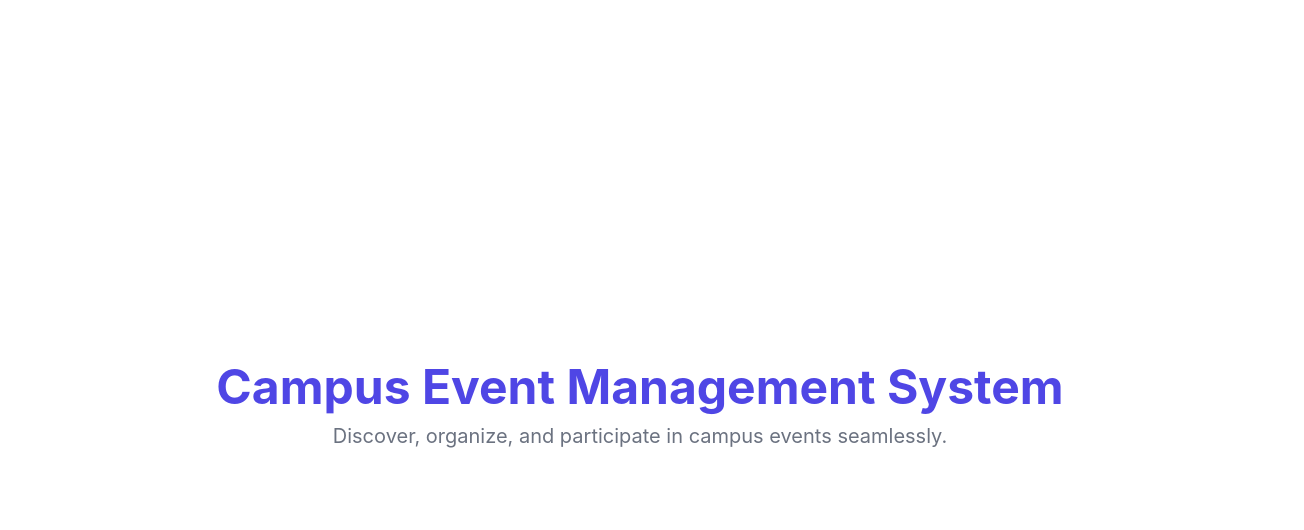
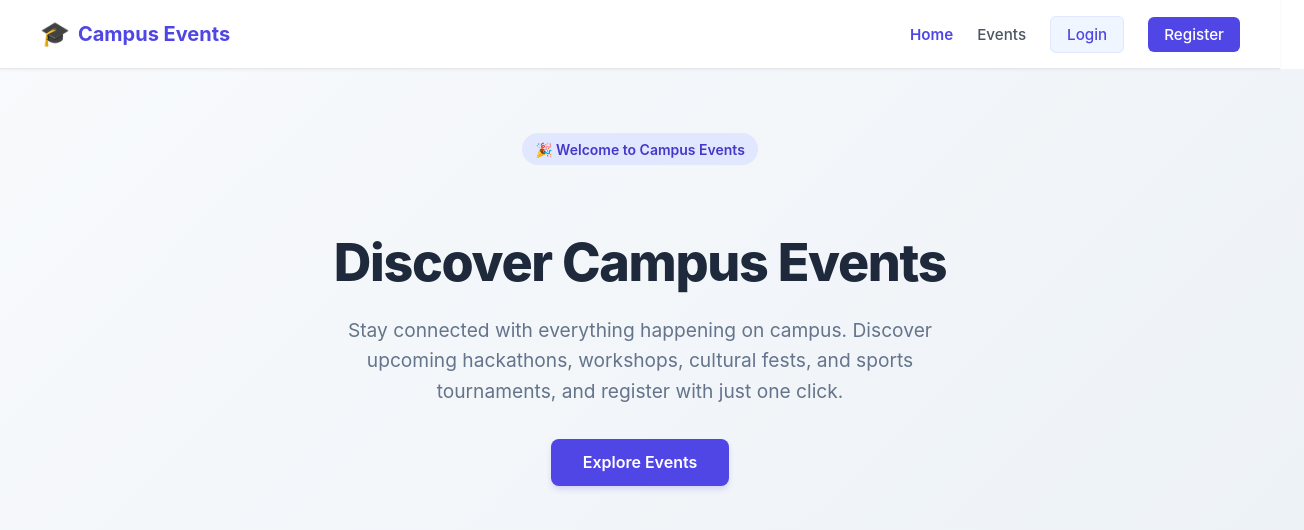
Before and after one commit to DevGoyal9238/campus-event-management-system, a React (Vite) app in the folder client/: page / in a window 1280 px wide. Shown: the top 530 px of the page, 1304 px wide, since content can reach past the window. Built offline with nearby package versions, Linux system fonts and the light colour scheme.

Commit message:
Add Navbar and Home page

```diff
--- a/client/src/App.css
+++ b/client/src/App.css
@@ -1,27 +1,18 @@
 #root {
-  max-width: 1280px;
-  margin: 0 auto;
-  padding: 2rem;
-  text-align: center;
+  width: 100%;
+  margin: 0;
+  padding: 0;
+  text-align: left;
 }
 
-.app-container {
+.app {
+  min-height: 100vh;
   display: flex;
   flex-direction: column;
-  align-items: center;
-  justify-content: center;
-  min-height: 60vh;
+  background-color: #f8fafc;
 }
 
-.hero-header h1 {
-  font-size: 3rem;
-  font-weight: 700;
-  color: #4f46e5;
-  margin-bottom: 0.5rem;
+.main-content {
+  flex: 1;
+  width: 100%;
 }
-
-.subtitle {
-  font-size: 1.25rem;
-  color: #6b7280;
-  margin-top: 0;
-}
--- a/client/src/App.jsx
+++ b/client/src/App.jsx
@@ -1,12 +1,14 @@
+import Navbar from './components/Navbar'
+import Home from './pages/Home'
 import './App.css'
 
 function App() {
   return (
-    <div className="app-container">
-      <header className="hero-header">
-        <h1>Campus Event Management System</h1>
-        <p className="subtitle">Discover, organize, and participate in campus events seamlessly.</p>
-      </header>
+    <div className="app">
+      <Navbar />
+      <main className="main-content">
+        <Home />
+      </main>
     </div>
   )
 }
--- /dev/null
+++ b/client/src/components/Navbar.css
@@ -0,0 +1,82 @@
+.navbar {
+  background-color: #ffffff;
+  border-bottom: 1px solid #e5e7eb;
+  position: sticky;
+  top: 0;
+  z-index: 100;
+  box-shadow: 0 1px 3px 0 rgba(0, 0, 0, 0.05);
+}
+
+.navbar-container {
+  max-width: 1200px;
+  margin: 0 auto;
+  padding: 1rem 2rem;
+  display: flex;
+  justify-content: space-between;
+  align-items: center;
+}
+
+.navbar-logo {
+  display: flex;
+  align-items: center;
+  gap: 0.5rem;
+  font-size: 1.25rem;
+  font-weight: 700;
+  color: #4f46e5;
+  cursor: pointer;
+}
+
+.logo-icon {
+  font-size: 1.5rem;
+}
+
+.navbar-links {
+  display: flex;
+  align-items: center;
+  list-style: none;
+  margin: 0;
+  padding: 0;
+  gap: 1.5rem;
+}
+
+.nav-link {
+  text-decoration: none;
+  color: #4b5563;
+  font-weight: 500;
+  font-size: 0.95rem;
+  transition: color 0.2s ease;
+}
+
+.nav-link:hover {
+  color: #4f46e5;
+}
+
+.nav-link.active {
+  color: #4f46e5;
+  font-weight: 600;
+}
+
+.nav-btn-secondary {
+  padding: 0.5rem 1rem;
+  border-radius: 6px;
+  color: #4f46e5;
+  border: 1px solid #e0e7ff;
+  background-color: #eff6ff;
+  transition: all 0.2s ease;
+}
+
+.nav-btn-secondary:hover {
+  background-color: #e0e7ff;
+}
+
+.nav-btn-primary {
+  padding: 0.5rem 1rem;
+  border-radius: 6px;
+  color: #ffffff !important;
+  background-color: #4f46e5;
+  transition: background-color 0.2s ease;
+}
+
+.nav-btn-primary:hover {
+  background-color: #4338ca;
+}
--- /dev/null
+++ b/client/src/components/Navbar.jsx
@@ -0,0 +1,22 @@
+import './Navbar.css'
+
+function Navbar() {
+  return (
+    <nav className="navbar">
+      <div className="navbar-container">
+        <div className="navbar-logo">
+          <span className="logo-icon">🎓</span>
+          <span className="logo-text">Campus Events</span>
+        </div>
+        <ul className="navbar-links">
+          <li><a href="#" className="nav-link active">Home</a></li>
+          <li><a href="#" className="nav-link">Events</a></li>
+          <li><a href="#" className="nav-link nav-btn-secondary">Login</a></li>
+          <li><a href="#" className="nav-link nav-btn-primary">Register</a></li>
+        </ul>
+      </div>
+    </nav>
+  )
+}
+
+export default Navbar
--- /dev/null
+++ b/client/src/pages/Home.css
@@ -0,0 +1,76 @@
+.home-container {
+  display: flex;
+  flex-direction: column;
+  align-items: center;
+  width: 100%;
+}
+
+.hero-section {
+  width: 100%;
+  padding: 4rem 1.5rem;
+  background: linear-gradient(135deg, #f8fafc 0%, #edf2f7 100%);
+  display: flex;
+  justify-content: center;
+  align-items: center;
+  text-align: center;
+}
+
+.hero-content {
+  max-width: 800px;
+  margin: 0 auto;
+}
+
+.hero-badge {
+  display: inline-block;
+  padding: 0.35rem 0.85rem;
+  background-color: #e0e7ff;
+  color: #4338ca;
+  border-radius: 9999px;
+  font-size: 0.875rem;
+  font-weight: 600;
+  margin-bottom: 1.5rem;
+}
+
+.hero-title {
+  font-size: 3.25rem;
+  font-weight: 800;
+  color: #1e293b;
+  line-height: 1.2;
+  margin-bottom: 1.25rem;
+  letter-spacing: -0.025em;
+}
+
+.hero-description {
+  font-size: 1.2rem;
+  color: #64748b;
+  line-height: 1.6;
+  margin-bottom: 2rem;
+  max-width: 650px;
+  margin-left: auto;
+  margin-right: auto;
+}
+
+.hero-actions {
+  display: flex;
+  justify-content: center;
+  gap: 1rem;
+}
+
+.btn-explore {
+  padding: 0.85rem 2rem;
+  font-size: 1rem;
+  font-weight: 600;
+  color: #ffffff;
+  background-color: #4f46e5;
+  border: none;
+  border-radius: 8px;
+  cursor: pointer;
+  box-shadow: 0 4px 6px -1px rgba(79, 70, 229, 0.2);
+  transition: all 0.2s ease;
+}
+
+.btn-explore:hover {
+  background-color: #4338ca;
+  transform: translateY(-1px);
+  box-shadow: 0 6px 12px -2px rgba(79, 70, 229, 0.3);
+}
--- /dev/null
+++ b/client/src/pages/Home.jsx
@@ -0,0 +1,23 @@
+import './Home.css'
+
+function Home() {
+  return (
+    <div className="home-container">
+      <section className="hero-section">
+        <div className="hero-content">
+          <span className="hero-badge">🎉 Welcome to Campus Events</span>
+          <h1 className="hero-title">Discover Campus Events</h1>
+          <p className="hero-description">
+            Stay connected with everything happening on campus. Discover upcoming hackathons,
+            workshops, cultural fests, and sports tournaments, and register with just one click.
+          </p>
+          <div className="hero-actions">
+            <button className="btn-explore">Explore Events</button>
+          </div>
+        </div>
+      </section>
+    </div>
+  )
+}
+
+export default Home
```
